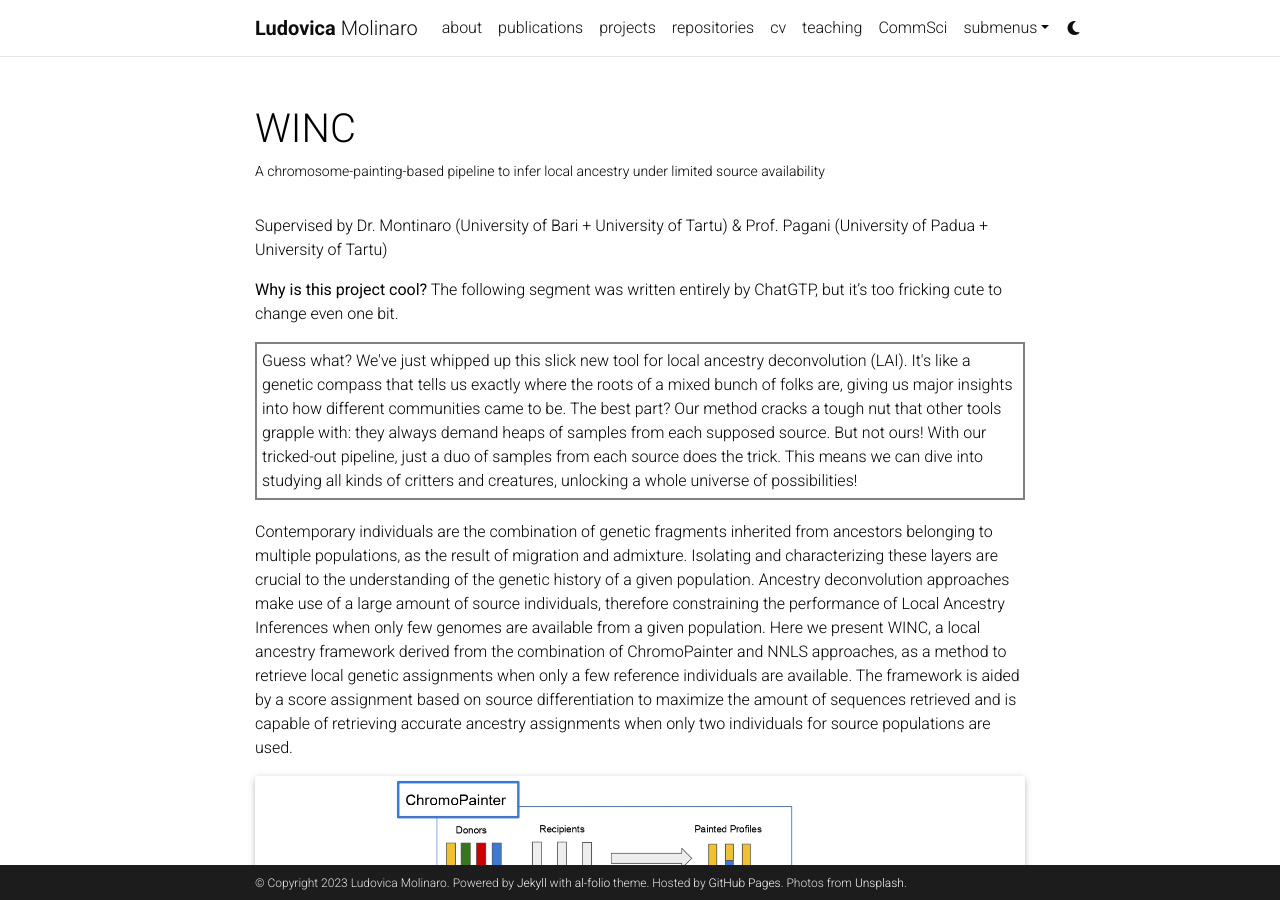
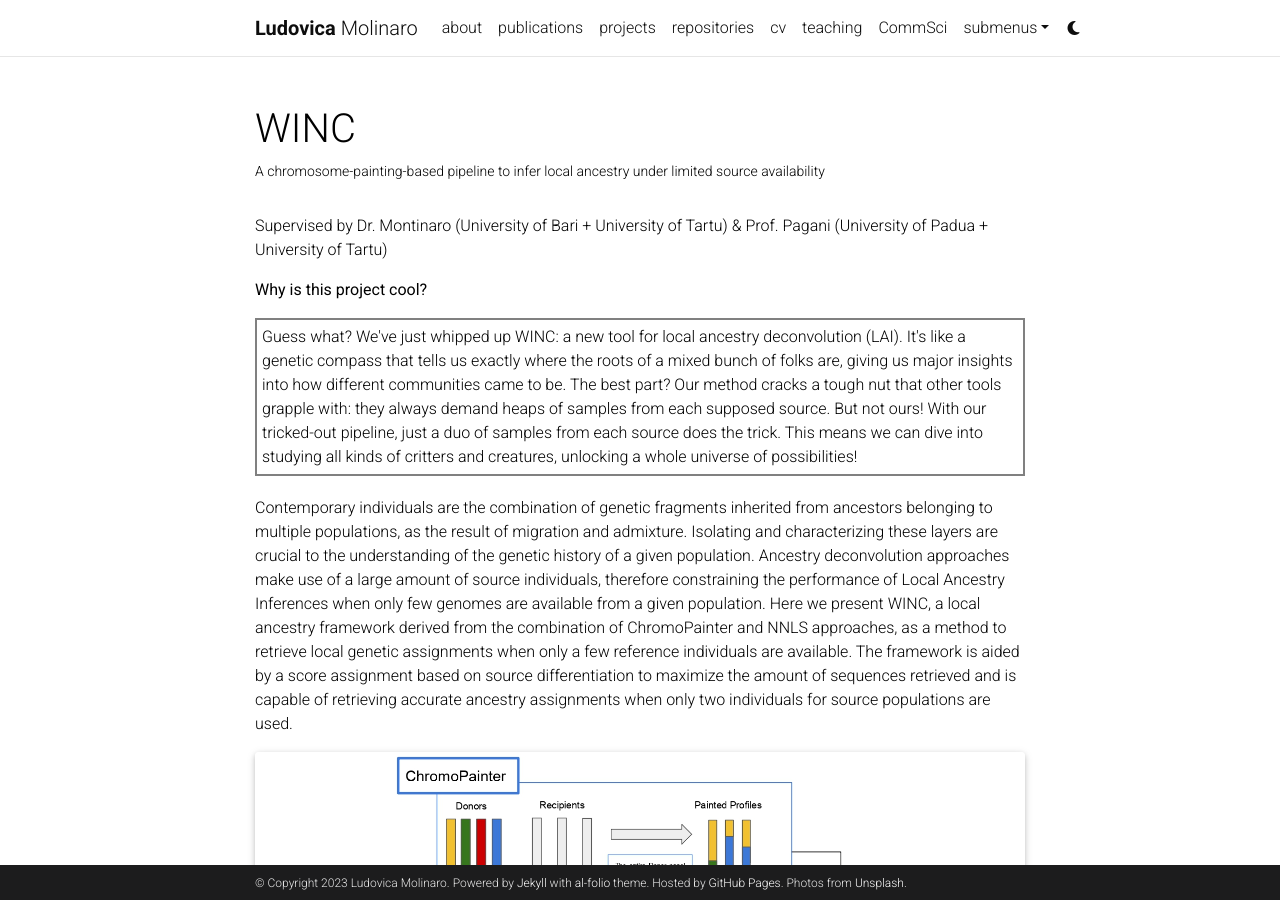
Before and after one commit to lm-ut/lm-ut.github.io, a Jekyll site: the page built from _projects/WINC.md, in a window 1280 px wide and 900 px high. Built offline with Jekyll 4.4.1, drawn with Linux system fonts in a browser that asks for light colours; full-size pictures stand in for the smaller copies a plugin makes; comment, search, counter and statistics services are not loaded; a style sheet for code colours, icons or effects is not loaded.

Commit message:
Update WINC.md

```diff
--- a/_projects/WINC.md
+++ b/_projects/WINC.md
@@ -10,7 +10,7 @@
 
 Supervised by Dr. Montinaro (University of Bari + University of Tartu) & Prof. Pagani (University of Padua + University of Tartu)
 
-<b>Why is this project cool?</b> The following segment was written entirely by ChatGTP, but it's too fricking cute to change even one bit.
+<b>Why is this project cool?</b>
 <html>
 <head>
     <style>
@@ -28,7 +28,7 @@
 
 <script>
     const data = {
-        "paragraph": "Guess what? We've just whipped up this slick new tool for local ancestry deconvolution (LAI). It's like a genetic compass that tells us exactly where the roots of a mixed bunch of folks are, giving us major insights into how different communities came to be. The best part? Our method cracks a tough nut that other tools grapple with: they always demand heaps of samples from each supposed source. But not ours! With our tricked-out pipeline, just a duo of samples from each source does the trick. This means we can dive into studying all kinds of critters and creatures, unlocking a whole universe of possibilities!"
+        "paragraph": "Guess what? We've just whipped up WINC: a new tool for local ancestry deconvolution (LAI). It's like a genetic compass that tells us exactly where the roots of a mixed bunch of folks are, giving us major insights into how different communities came to be. The best part? Our method cracks a tough nut that other tools grapple with: they always demand heaps of samples from each supposed source. But not ours! With our tricked-out pipeline, just a duo of samples from each source does the trick. This means we can dive into studying all kinds of critters and creatures, unlocking a whole universe of possibilities!"
     };
 
     const div = document.getElementById("jsonParagraph");
```
